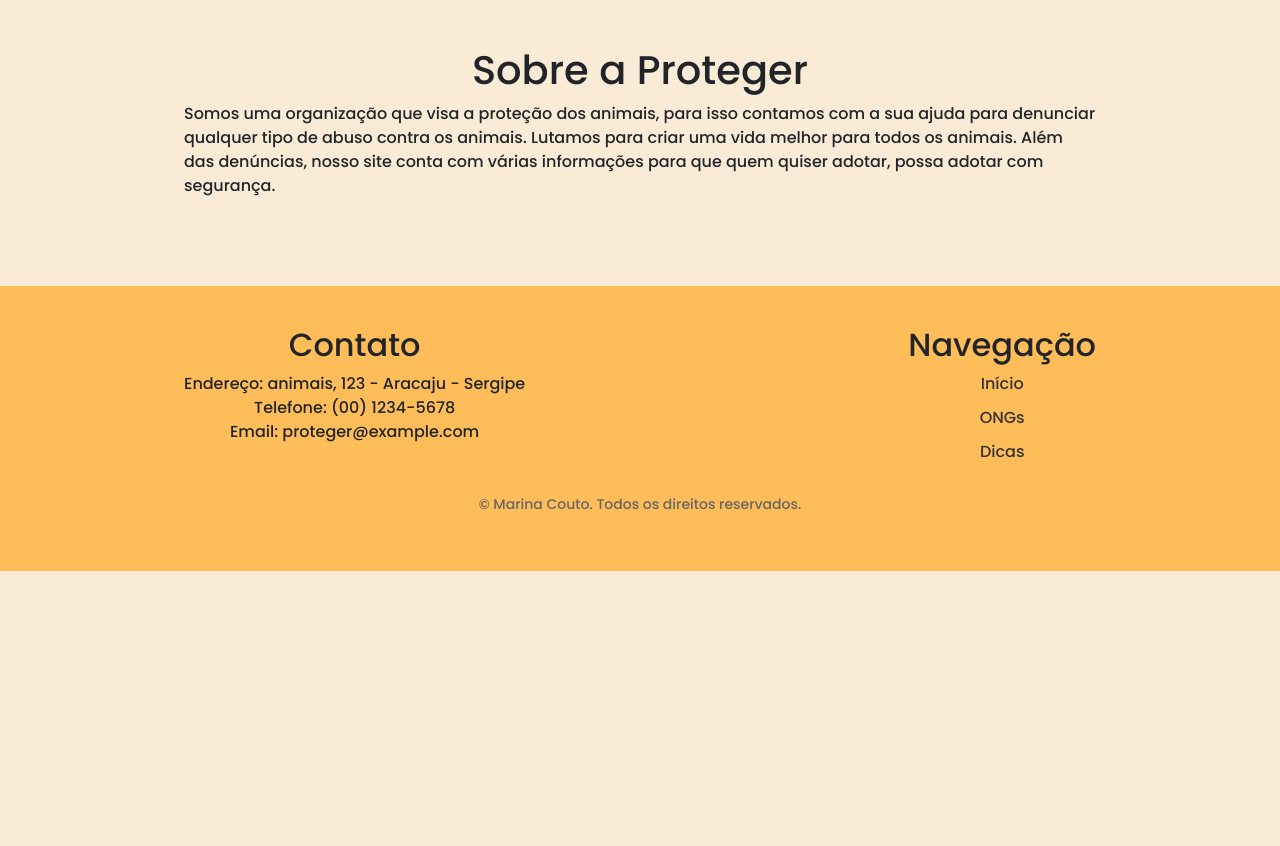
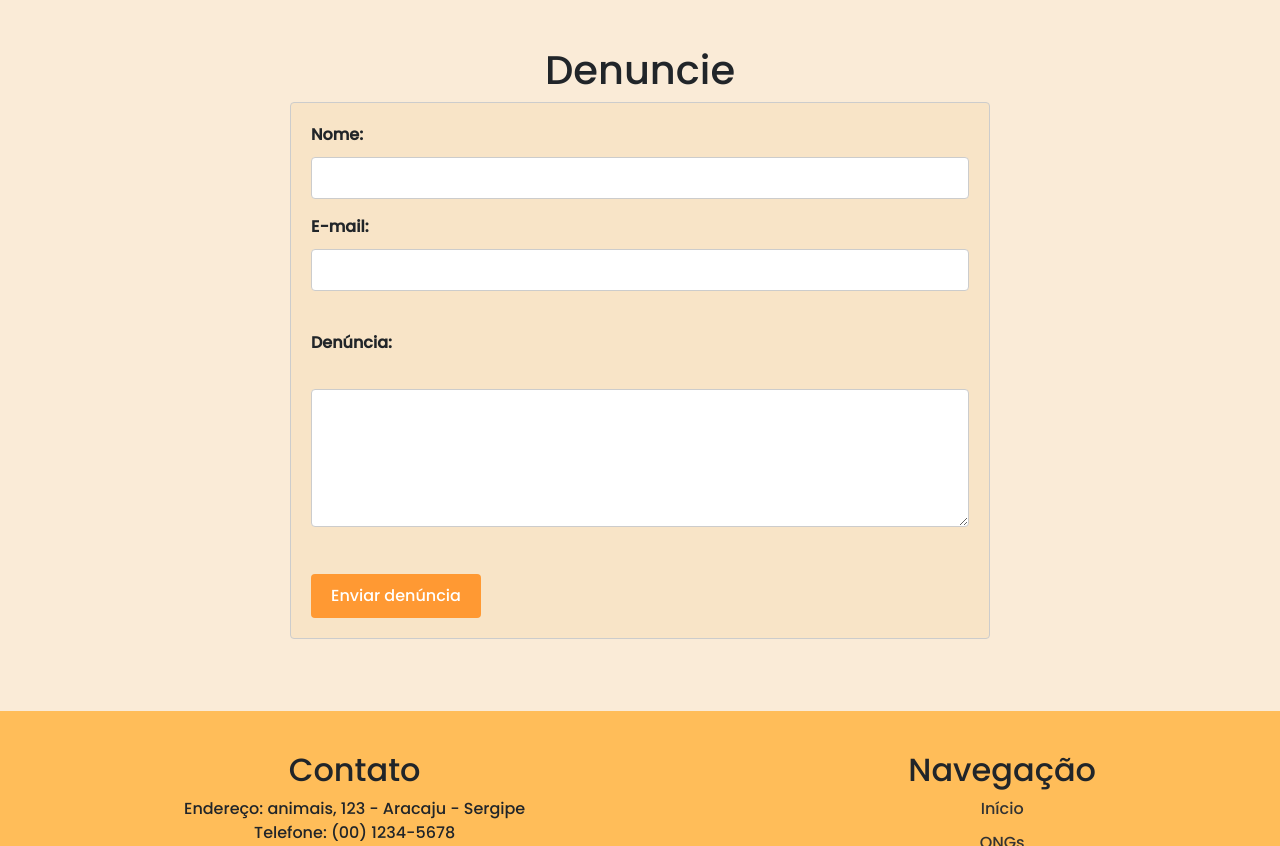
Before and after one commit to Mari-Couto/SiteDenuncia, a plain HTML site: page index.html in a window 1280 px wide. Shown: the part 4095-4941 px from the top of the page. Before the commit the page ends 4666 px from the top, so only its background shows below. Drawn offline with nearby package versions, Linux system fonts and the light colour scheme.

Commit message:
fomulario

```diff
--- a/index.html
+++ b/index.html
@@ -36,7 +36,7 @@
               <a class="nav-link active" aria-current="page" href="#ong" onclick="fecharDropdown()">ONGs</a>
             </li>
             <li class="nav-item">
-              <a class="nav-link active" aria-current="page" href="#sobre" onclick="fecharDropdown()">Sobre</a>
+              <a class="nav-link active" aria-current="page" href="#denuncie" onclick="fecharDropdown()">Denuncie</a>
             </li>
           </ul>
         </div>
@@ -311,14 +311,22 @@ Você terá gastos mensais com alimentação, veterinário, vermifugação, e et
 <br>
 
 
-<!--sobre-->
+<!--Formulário-->
 
-<h1>Sobre a Proteger</h1>
-<div class="container" id="sobre">
-<p> Somos uma organização que visa a proteção dos animais, para isso
-  contamos com a sua ajuda para denunciar qualquer tipo de abuso contra
-  os animais. Lutamos para criar uma vida melhor para todos os animais. Além das denúncias, nosso
-site conta com várias informações para que quem quiser adotar, possa adotar com segurança. </p>
+<h1>Denuncie</h1>
+<div class="container" id="denuncie">
+  <form id="formulario-denuncia" action="/processar-denuncia" method="POST">
+    <label for="nome">Nome:</label>
+    <input type="text" id="nome" name="nome" required>
+
+    <label for="email">E-mail:</label>
+    <input type="email" id="email" name="email" required><br><br>
+
+    <label for="denuncia">Denúncia:</label><br>
+    <textarea id="denuncia" name="denuncia" rows="5" cols="40" required></textarea><br><br>
+
+    <input type="submit" value="Enviar denúncia" onclick="exibirAlerta(event)">
+</form>
 
 </div>
 <br>
--- a/script.js
+++ b/script.js
@@ -4,3 +4,17 @@ function fecharDropdown() {
       navbarCollapse.classList.remove('show');
     }
   }
+
+  //formulário
+  function exibirAlerta(event) {
+    event.preventDefault();
+
+
+    alert("Denúncia enviada com sucesso!");
+
+
+    window.onbeforeunload = function() {
+      return null;
+    };
+    window.location.href = document.referrer;
+  }
--- a/style.css
+++ b/style.css
@@ -24,7 +24,53 @@
     text-align: center;
     font-family: 'Poppins', sans-serif;
   }
+  /* formulário*/
 
+  form {
+    max-width: 700px;
+    margin: 0 auto;
+    padding: 20px;
+    border: 1px solid #ccc;
+    border-radius: 4px;
+    background-color: #f8e4c7;
+  }
+
+
+  label {
+    display: block;
+    margin-bottom: 10px;
+    font-weight: bold;
+  }
+
+  /* Estilo para os campos de entrada */
+  input[type="text"],
+  input[type="email"],
+  textarea {
+    width: 100%;
+    padding: 8px;
+    border: 1px solid #ccc;
+    border-radius: 4px;
+    box-sizing: border-box;
+    margin-bottom: 16px;
+  }
+
+
+  input[type="submit"] {
+    background-color: #FF9933;
+    color: white;
+    padding: 10px 20px;
+    border: none;
+    border-radius: 4px;
+    cursor: pointer;
+    font-size: 16px;
+  }
+
+  input[type="submit"]:hover {
+    background-color: #ff9933b4;
+  }
+
+
+  /*footer */
   .container {
     max-width: 960px;
     margin: 0 auto;
```
